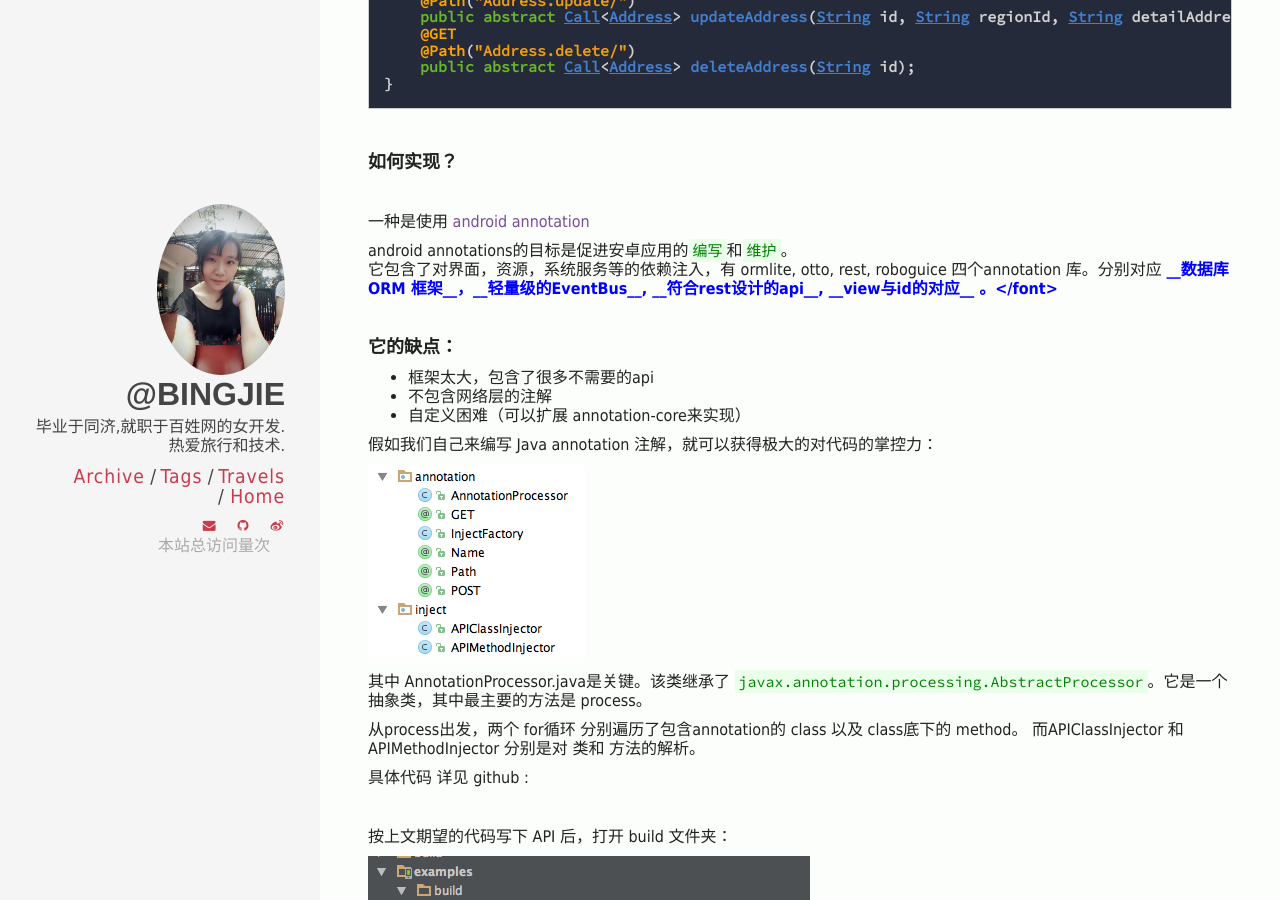
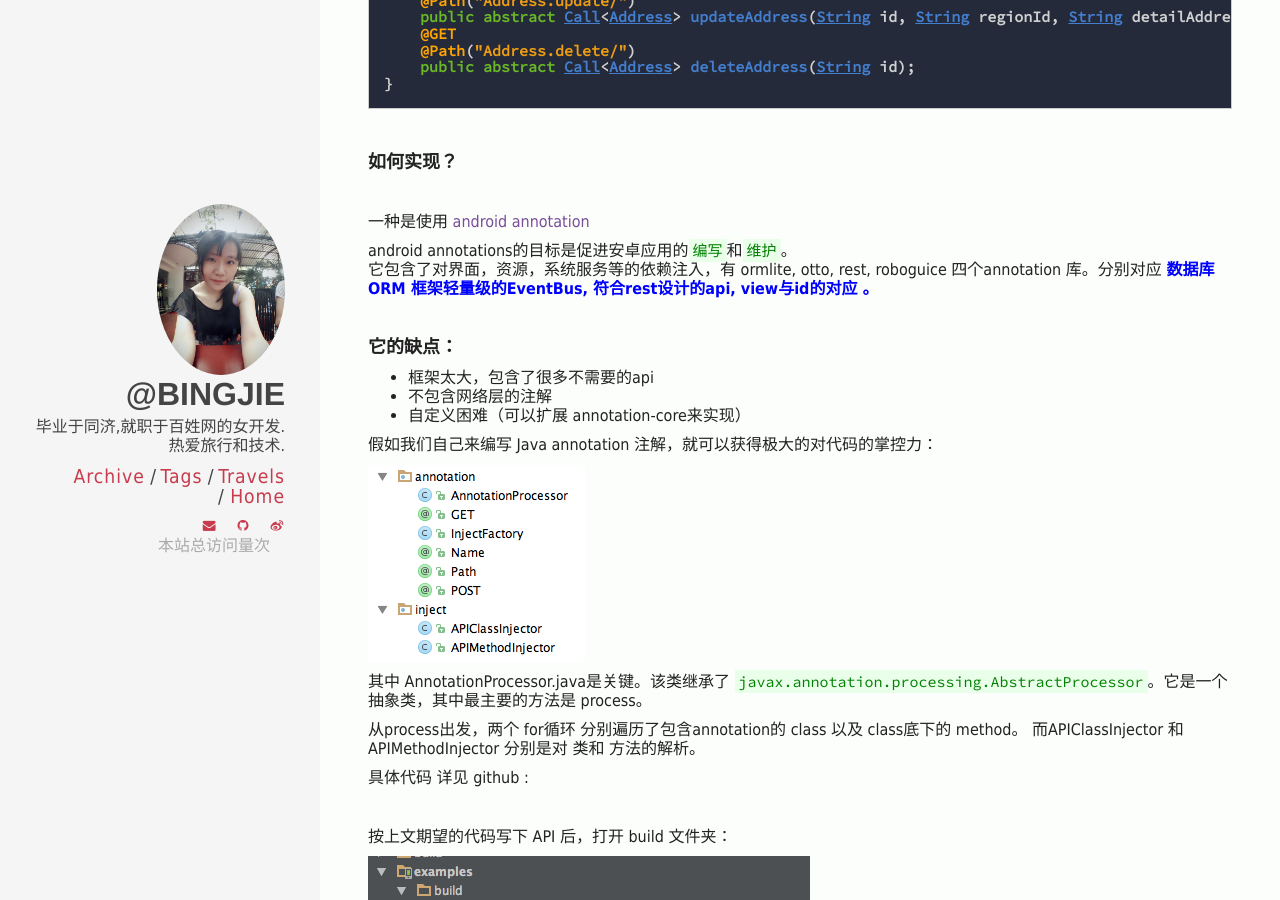
Before and after one commit to chaojimiaomiao/chaojimiaomiao.github.io, a Jekyll site: the page built from _posts/2016-03-08-JavaAnnotation.md, in a window 1280 px wide and 900 px high, scrolled down 2075 px. Built offline with Jekyll 4.4.1, drawn with Linux system fonts in a browser that asks for light colours; comment, search, counter and statistics services are not loaded.

Commit message:
no message

```diff
--- a/_posts/2016-03-08-JavaAnnotation.md
+++ b/_posts/2016-03-08-JavaAnnotation.md
@@ -137,7 +137,7 @@ public abstract class AddressApi {
 一种是使用 [android annotation](http://androidannotations.org/){:target="_blank"}
 
 android annotations的目标是促进安卓应用的`编写`和`维护`。
-它包含了对界面，资源，系统服务等的依赖注入，有 ormlite, otto, rest, roboguice 四个annotation 库。分别对应 <font color='blue'><b> __数据库ORM 框架__，__轻量级的EventBus__, __符合rest设计的api__, __view与id的对应__ 。<b></font>
+它包含了对界面，资源，系统服务等的依赖注入，有 ormlite, otto, rest, roboguice 四个annotation 库。分别对应 <font color='blue'><b> 数据库ORM 框架轻量级的EventBus, 符合rest设计的api, view与id的对应 。</b></font>
 
 <br/>
 
@@ -194,7 +194,7 @@ public class UserAPI$$APIINJECTOR implements org.gemini.httpengine.examples.User
 
 这个就是 `InjectFactory.inject` 在编译期间 生成的代码。注意，java annotation使用的都是 __完全限定名__ 。
 
-<font color='blue'>__生成代码__</font> 这么神奇的事是怎么做到的呢 ？这个就要提到`apt` 这玩意了。 apt实际上是 java提供给厂商定义接口服务用的。
+<font color='blue'><b>生成代码</b></font> 这么神奇的事是怎么做到的呢 ？这个就要提到`apt` 这玩意了。 apt实际上是 java提供给厂商定义接口服务用的。
 
 编写注解处理器的核心是AnnotationProcessorFactory和AnnotationProcessor两个接口。后者表示的是注解处理器，而前者则是为某些注解类型创建注解处理器的工厂。
 
```
